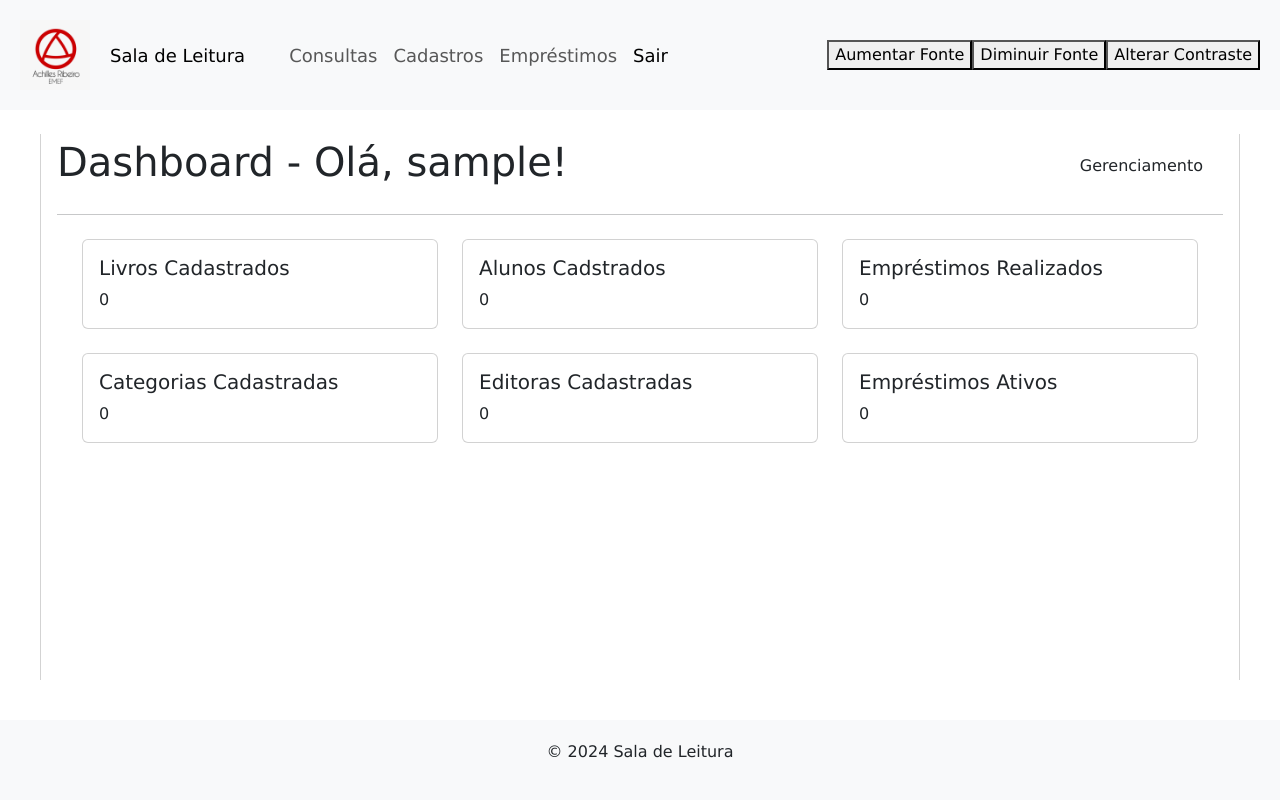
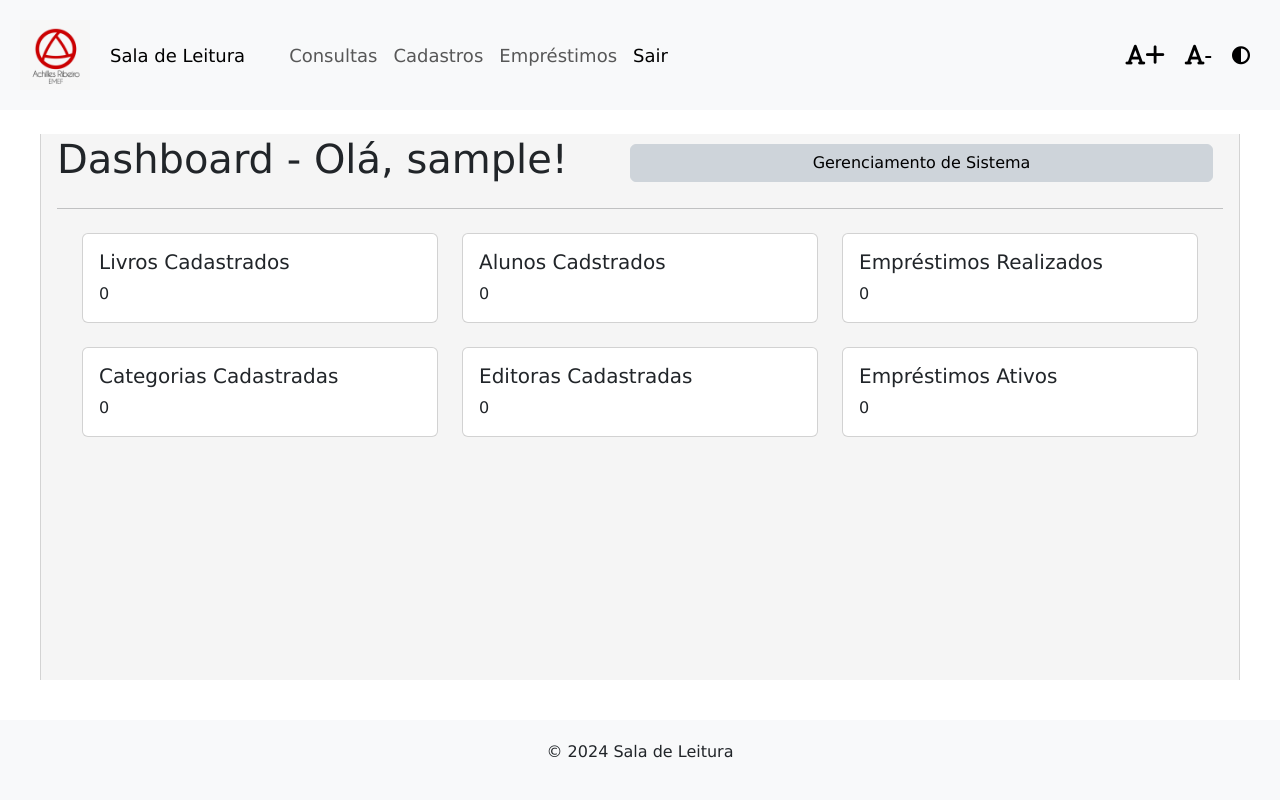
Before and after one commit to EnriqueSLima/PI2-Univesp-Aricanduva---Grupo-10, a Django app: page /sala_leitura/home/ in a window 1280 px wide. Run offline with Django 5.2, Linux system fonts and the light colour scheme; the visitor is signed in with stand-in values (Sample User, id 1); data that the repository does not hold is empty; some libraries are stand-ins or nearby versions.

Commit message:
Ajustando funções de acessibilidade

```diff
--- a/v0.0.1/sala_leitura/static/sala_leitura/css/acc.css
+++ b/v0.0.1/sala_leitura/static/sala_leitura/css/acc.css
@@ -8,7 +8,62 @@
 }
 
 /* Estilos para o modo de alto contraste */
-.alto-contraste {
+.alto-contraste,
+.alto-contraste body,
+.alto-contraste html,
+.alto-contraste main {
+    background-color: black !important;
+    color: white;
+}
+
+.alto-contraste img {
+    filter: invert(1);
+}
+
+.alto-contraste a {
+    background-color: transparent;
+    color: yellow;
+}
+
+.alto-contraste th,
+.alto-contraste td,
+.alto-contraste #filtro,
+.alto-contraste #valor,
+.alto-contraste .btn,
+.alto-contraste #busca_nome,
+.alto-contraste #modelo,
+.alto-contraste textarea,
+.alto-contraste input,
+.alto-contraste select {
     background-color: black;
     color: white;
 }
+.alto-contraste h1, .alto-contraste h2, .alto-contraste h3, .alto-contraste h4, .alto-contraste h5, .alto-contraste h6 {
+    color: lightyellow;
+}
+
+/* Navbar em alto contraste */
+.alto-contraste #navbar,
+.alto-contraste #page-footer {
+    background-color: #333 !important; /* Alterar para uma cor mais escura, se necessário */
+}
+
+.alto-contraste .navbar-brand,
+.alto-contraste .nav-link,
+.alto-contraste .nav-btn,
+.alto-contraste #aumentar-fonte,
+.alto-contraste #diminuir-fonte,
+.alto-contraste #alto-contraste {
+    color: yellow !important; /* Cor das opções de navegação */
+}
+
+.alto-contraste .navbar-toggler-icon {
+    background-color: yellow !important; /* Cor do ícone de alternância */
+}
+
+#aumentar-fonte, #diminuir-fonte, #alto-contraste {
+    font-size: 18px;
+    padding: 10px;
+    background: none;
+    border: none;
+}
--- a/v0.0.1/sala_leitura/static/sala_leitura/css/base.css
+++ b/v0.0.1/sala_leitura/static/sala_leitura/css/base.css
@@ -16,6 +16,8 @@ main {
     padding: 0 16px;  /* Padding para o conteúdo principal */
     border-right:1px solid lightgray;
     border-left:1px solid lightgray;
+    background-color: whitesmoke;
+    margin-top: 0;
 }
 
 #navbar {
--- a/v0.0.1/sala_leitura/static/sala_leitura/js/acc.js
+++ b/v0.0.1/sala_leitura/static/sala_leitura/js/acc.js
@@ -2,7 +2,14 @@ let fonteTamanho = 1; // Tamanho da fonte inicial (1 = normal)
 let modoContrasteAtivo = false;
 
 function ajustarFonte(acao) {
-    const body = document.body;
+    // Seleciona os elementos que terão o tamanho da fonte alterado
+    const elementos = [
+        document.body,
+        document.getElementById('page-head'),
+        document.getElementById('page-footer'),
+        document.getElementById('navbar'),
+        ...document.querySelectorAll('h1, h2, h3, h4, h5, h6, p, span, a, div')
+    ];
 
     // Aumenta ou diminui o tamanho da fonte com base na ação
     if (acao === 'aumentar') {
@@ -11,19 +18,56 @@ function ajustarFonte(acao) {
         fonteTamanho -= 0.1;
     }
 
-    // Aplica o novo tamanho de fonte
-    body.style.fontSize = fonteTamanho + 'em';
+    // Aplica o novo tamanho de fonte nos elementos selecionados
+    elementos.forEach(elemento => {
+        elemento.style.fontSize = fonteTamanho + 'em';
+    });
 }
 
 function mudarContraste() {
-    const body = document.body;
+    // Seleciona os elementos que terão o contraste alterado
+    const elementos = [
+        document.body,
+        document.getElementById('page-head'),
+        document.getElementById('page-footer'),
+        document.getElementById('navbarNav'),
+        ...document.querySelectorAll('h1, h2, h3, h4, h5, h6, p, span, a, div')
+    ];
 
     // Alterna entre o modo normal e o de alto contraste
     if (modoContrasteAtivo) {
-        body.classList.remove('alto-contraste');
+        // Remove a classe de alto contraste
+        elementos.forEach(elemento => {
+            elemento.classList.remove('alto-contraste');
+        });
     } else {
-        body.classList.add('alto-contraste');
+        // Adiciona a classe de alto contraste
+        elementos.forEach(elemento => {
+            elemento.classList.add('alto-contraste');
+        });
     }
 
     modoContrasteAtivo = !modoContrasteAtivo; // Alterna o estado do contraste
 }
+
+// Função para alternar o modo de alto contraste
+function toggleContraste() {
+    document.body.classList.toggle('alto-contraste');
+
+    // Salva o estado do alto contraste no cookie
+    if (document.body.classList.contains('alto-contraste')) {
+        document.cookie = "altoContraste=ativo; path=/; max-age=" + 60*60*24*365; // expira em 1 ano
+    } else {
+        document.cookie = "altoContraste=inativo; path=/; max-age=" + 60*60*24*365;
+    }
+}
+
+// Função para verificar o estado do alto contraste ao carregar a página
+window.onload = function() {
+    let cookies = document.cookie.split(';');
+    let contrasteCookie = cookies.find(cookie => cookie.trim().startsWith('altoContraste='));
+
+    if (contrasteCookie && contrasteCookie.split('=')[1] === 'ativo') {
+        document.body.classList.add('alto-contraste');
+    }
+};
--- a/v0.0.1/sala_leitura/templates/base.html
+++ b/v0.0.1/sala_leitura/templates/base.html
@@ -5,9 +5,9 @@
 <head>
     <meta charset="UTF-8">
     <meta name="viewport" content="width=device-width, initial-scale=1.0">
-    <link rel="stylesheet" href="https://stackpath.bootstrapcdn.com/bootstrap/4.3.1/css/bootstrap.min.css">
     <link href="https://cdn.jsdelivr.net/npm/bootstrap@5.3.3/dist/css/bootstrap.min.css" rel="stylesheet">
-
+    <!-- Adicionando Font Awesome -->
+    <link href="https://cdnjs.cloudflare.com/ajax/libs/font-awesome/6.0.0-beta3/css/all.min.css" rel="stylesheet">
     <link rel="stylesheet" href="{% static 'sala_leitura/css/base.css' %}">
     <link rel="stylesheet" href="{% static 'sala_leitura/css/acc.css' %}">
     <script src="{% static 'sala_leitura/js/acc.js' %}"></script>
@@ -16,7 +16,8 @@
 </head>
 <body>
     {% block header %}
-        <nav class="navbar navbar-expand-lg " id='navbar'>
+    <div id='page-head'>
+        <nav class="navbar navbar-expand-lg" id='navbar'>
             <img src="{% static 'sala_leitura/img/logo_sala_leitura.jpeg' %}" width="70" height="70" alt="Logotipo EMEF Aquiles Ribeiro">
             <a class="navbar-brand"  href="{% url 'home_page' %}">Sala de Leitura</a>
                 <button class="navbar-toggler" type="button" data-toggle="collapse" data-target="#navbarNav"
@@ -48,9 +49,15 @@
                         {% endif %}
                     </ul>
                 </div>
-                <button id="aumentar-fonte" onclick="ajustarFonte('aumentar')">Aumentar Fonte</button>
-                <button id="diminuir-fonte" onclick="ajustarFonte('diminuir')">Diminuir Fonte</button>
-                <button id="alto-contraste" onclick="mudarContraste()">Alterar Contraste</button>
+                <button id="aumentar-fonte" onclick="ajustarFonte('aumentar')">
+                    <i class="fas fa-font fa-lg">+</i>
+                </button>
+                <button id="diminuir-fonte" onclick="ajustarFonte('diminuir')">
+                    <i class="fas fa-font fa-lg">-</i>
+                </button>
+                <button id="alto-contraste" onclick="mudarContraste()">
+                    <i class="fas fa-adjust"></i>
+                </button>
 
         </nav>
         <div class="container mt-4">
@@ -63,19 +70,19 @@
                 {% endfor %}
             {% endif %}
         </div>
+    </div>
     {% endblock %}
+
     <main>
         {% block content %}
         {% endblock %}
     </main>
 
-    <footer>
+    <footer id="page-footer">
         <p>&copy; 2024 Sala de Leitura</p>
     </footer>
 
     <script src="https://cdn.jsdelivr.net/npm/bootstrap@5.3.3/dist/js/bootstrap.bundle.min.js"></script>
-    <script src="https://code.jquery.com/jquery-3.5.1.slim.min.js"></script>
     <script src="https://cdn.jsdelivr.net/npm/popper.js@1.16.0/dist/umd/popper.min.js"></script>
-    <script src="https://stackpath.bootstrapcdn.com/bootstrap/4.5.0/js/bootstrap.min.js"></script>
 </body>
 </html>
--- a/v0.0.1/sala_leitura/templates/home_page.html
+++ b/v0.0.1/sala_leitura/templates/home_page.html
@@ -3,8 +3,7 @@
 {% block content %}
     <div class='div_flex'>
         <h1>Dashboard - Olá, {{ user.username }}!</h1>
-        <p></p>
-        <a href="{% url 'admin:index' %}">Gerenciamento</a>
+        <a href="{% url 'admin:index' %}" class="btn btn-primary">Gerenciamento de Sistema</a>
     </div>
     <hr>
     <div class="container mt-4">
```
